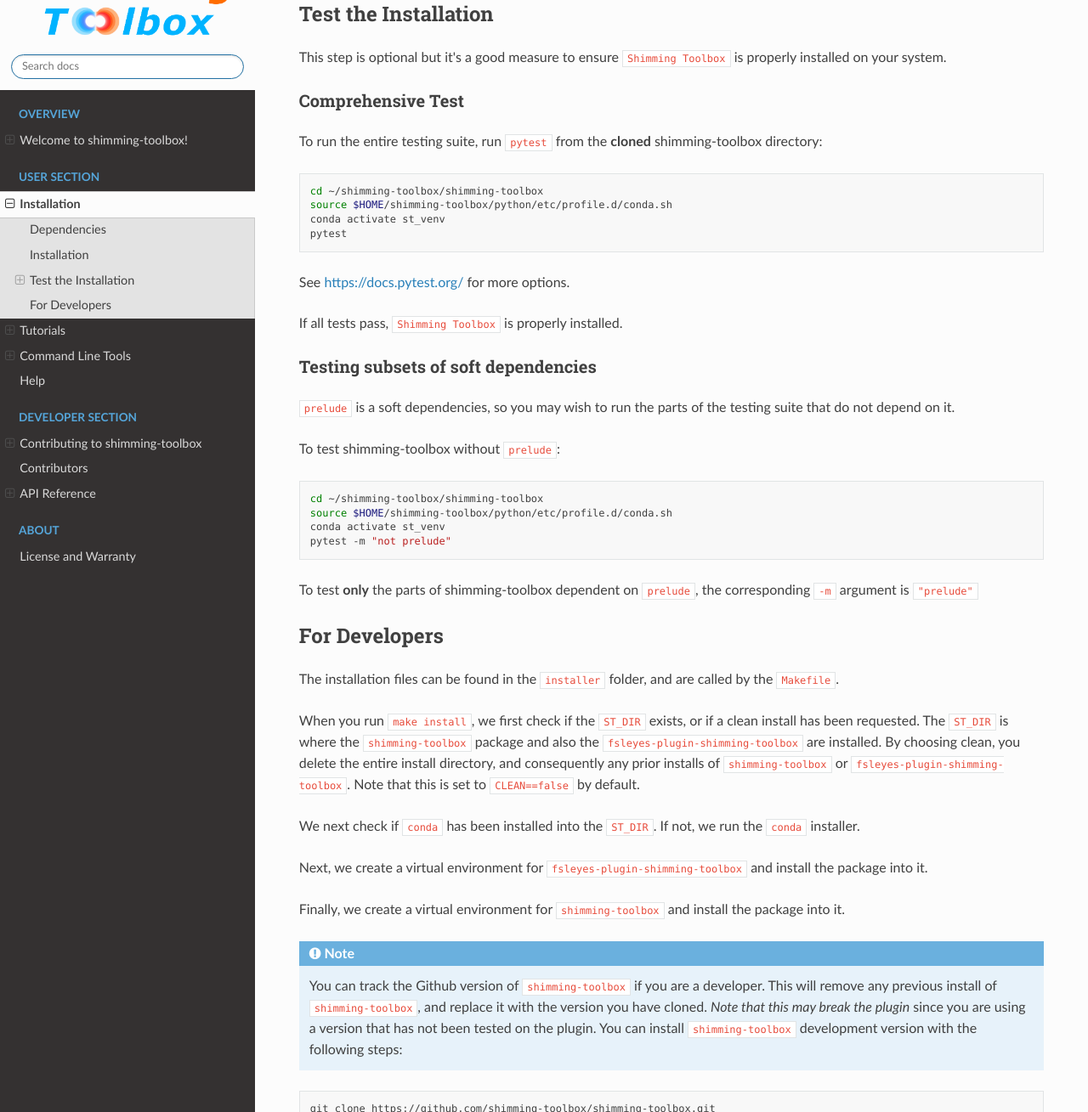
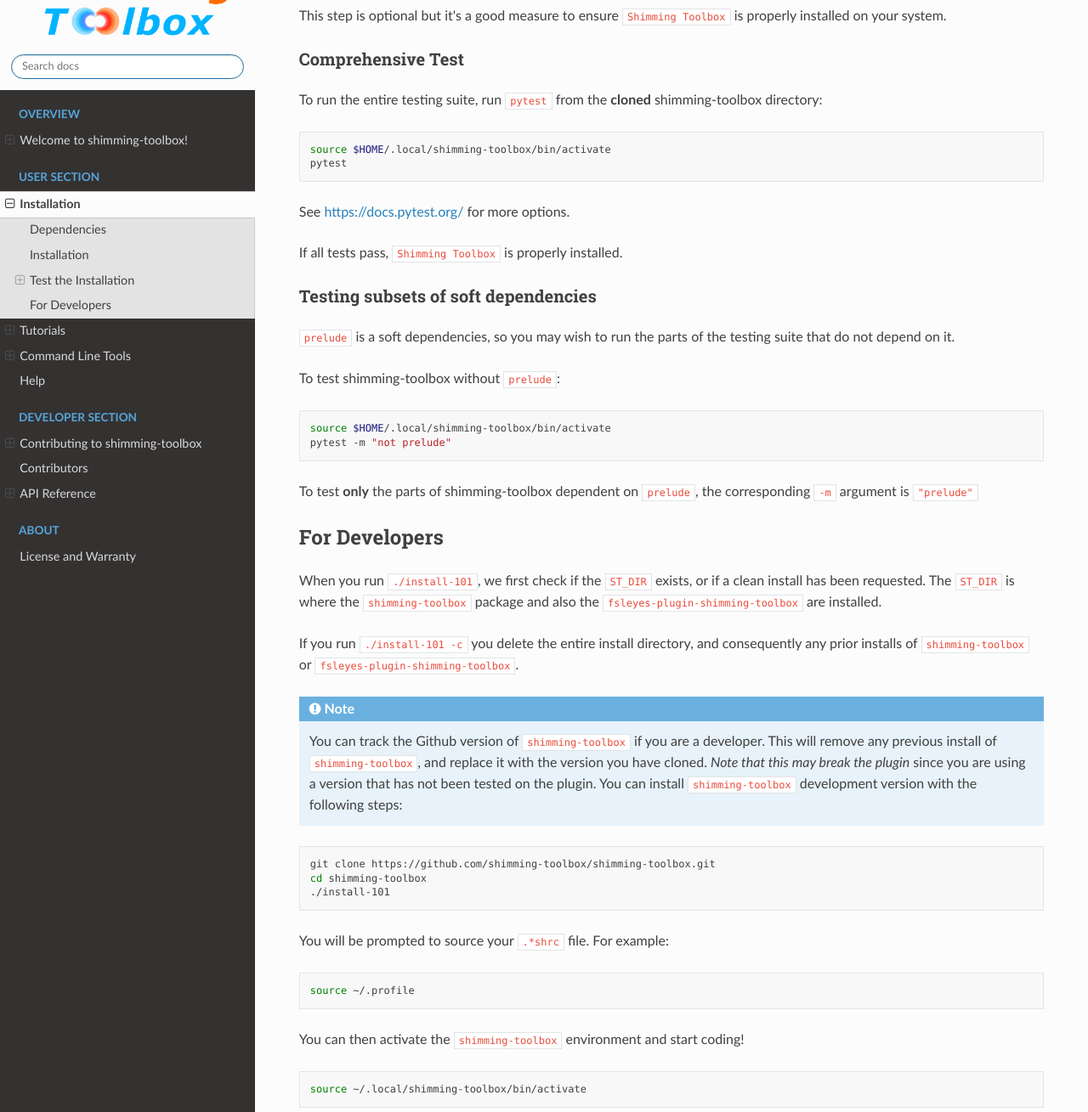
Before and after one commit to shimming-toolbox/shimming-toolbox, a Sphinx documentation site: the page built from docs/source/user_section/installation.rst, in a window 1280 px wide and 1400 px high, scrolled down 3558 px, cut to the strip 91-1400 px from the top of the window. Shown: the whole strip at 85% size. Built offline with Sphinx 7.4.7 and the Read the Docs theme 2.0.0, drawn with Linux system fonts in a browser that asks for light colours; some of the changed text lies outside the part shown.

Commit message:
Consolidate install script.
'make install' is now './install-101'
'make install CLEAN=true' is now './install-101 -c'
'make help' is gone; just read install-101 instead.

The install process has sprawled out. This re-contains it.

It drops Makefile, because we aren't using it: all the Makefile
really does is call some bash scripts (in fact, the Makefile even
embedded a bash 'if' for idempotency, ignoring Make's primary feature).

Then it combines installer/*.sh into a single script, and strips
away all the redundancy and unused code.

Then it adds these features:

- use bash's fully strict mode
- download Miniconda3 to a checksummed ~/.cache, like pip does, to speed up reinstalls
- use the same checksumming to handle corrupted/maliciously edited installers
- use curl --fail --retry 3 to handle network errors
- install to ~/.local/shimming-toolbox, to avoid cluttering the user's $HOME
- import https://github.com/spinalcordtoolbox/spinalcordtoolbox/pull/3606;
  (this code must have been forked from SCT before that PR)
- update conda d'abord to silence its nagging
- make shell rc more idempotent: instead of trusting a comment, check
  the actual value of $PATH.
- write "$HOME" into the shell rc, instead of using the long path
  that $HOME was at install time, meaning the install is portable
  if someone moves their $HOME or changes their username, and the
  shell rc is a bit more legible.

```diff
--- a/docs/source/user_section/installation.rst
+++ b/docs/source/user_section/installation.rst
@@ -29,15 +29,13 @@ Installation
 
 The installer will automatically install:
 
-- ``FSLeyes``
 - ``Shimming Toolbox``
 - ``dcm2niix``
 
 .. Note::
 
-    The installer will install ``FSLeyes`` and ``dcm2niix`` into isolated environments. They will be used by
-    ``Shimming Toolbox`` and will not interfere if you already have ``FSLeyes`` or ``dcm2niix`` installed. If you
-    have previously installed ``FSLeyes``, it will not support the GUI.
+    The installer will install ``dcm2niix`` into isolated environments. They will be used by
+    ``Shimming Toolbox`` and will not interfere if you already have ``dcm2niix`` installed.
 
 Open a Terminal and run the following commands.
 
@@ -52,13 +50,13 @@ Next, run the installer:
 .. code:: bash
 
     cd fsleyes-plugin-shimming-toolbox
-    make install
+    ./install-101
 
 You will be prompted to source your ``.*shrc`` file. For example:
 
 .. code:: bash
 
-    source ~/.bashrc
+    source ~/.profile
 
 .. Note::
 
@@ -102,9 +100,7 @@ To run the entire testing suite, run ``pytest`` from the
 
 .. code:: bash
 
-  cd ~/shimming-toolbox/shimming-toolbox
-  source $HOME/shimming-toolbox/python/etc/profile.d/conda.sh
-  conda activate st_venv
+  source $HOME/.local/shimming-toolbox/bin/activate
   pytest
 
 See https://docs.pytest.org/ for more options.
@@ -122,9 +118,7 @@ To test shimming-toolbox without ``prelude``:
 
 .. code:: bash
 
-  cd ~/shimming-toolbox/shimming-toolbox
-  source $HOME/shimming-toolbox/python/etc/profile.d/conda.sh
-  conda activate st_venv
+  source $HOME/.local/shimming-toolbox/bin/activate
   pytest -m "not prelude"
 
 To test **only** the parts of shimming-toolbox dependent on ``prelude``, the corresponding ``-m`` argument is ``"prelude"``
@@ -132,16 +126,10 @@ To test **only** the parts of shimming-toolbox dependent on ``prelude``, the cor
 For Developers
 --------------
 
-The installation files can be found in the ``installer`` folder, and are called by the ``Makefile``.
+When you run ``./install-101``, we first check if the ``ST_DIR`` exists, or if a clean install has
+been requested. The ``ST_DIR`` is where the ``shimming-toolbox`` package and also the ``fsleyes-plugin-shimming-toolbox`` are installed.
 
-When you run ``make install``, we first check if the ``ST_DIR`` exists, or if a clean install has
-been requested. The ``ST_DIR`` is where the ``shimming-toolbox`` package and also the ``fsleyes-plugin-shimming-toolbox`` are installed. By choosing clean, you delete the entire install directory, and consequently any prior installs of ``shimming-toolbox`` or ``fsleyes-plugin-shimming-toolbox``. Note that this is set to ``CLEAN==false`` by default.
-
-We next check if ``conda`` has been installed into the ``ST_DIR``. If not, we run the ``conda`` installer.
-
-Next, we create a virtual environment for ``fsleyes-plugin-shimming-toolbox`` and install the package into it.
-
-Finally, we create a virtual environment for ``shimming-toolbox`` and install the package into it.
+If you run ``./install-101 -c`` you delete the entire install directory, and consequently any prior installs of ``shimming-toolbox`` or ``fsleyes-plugin-shimming-toolbox``.
 
 .. Note::
 
@@ -153,16 +141,16 @@ Finally, we create a virtual environment for ``shimming-toolbox`` and install th
 
     git clone https://github.com/shimming-toolbox/shimming-toolbox.git
     cd shimming-toolbox
-    make install
+    ./install-101
 
 You will be prompted to source your ``.*shrc`` file. For example:
 
 .. code:: bash
 
-    source ~/.bashrc
+    source ~/.profile
 
 You can then activate the ``shimming-toolbox`` environment and start coding!
 
 .. code:: bash
 
-    conda activate st_venv
+    source ~/.local/shimming-toolbox/bin/activate
```
Also changed, not shown: 8 other files.
